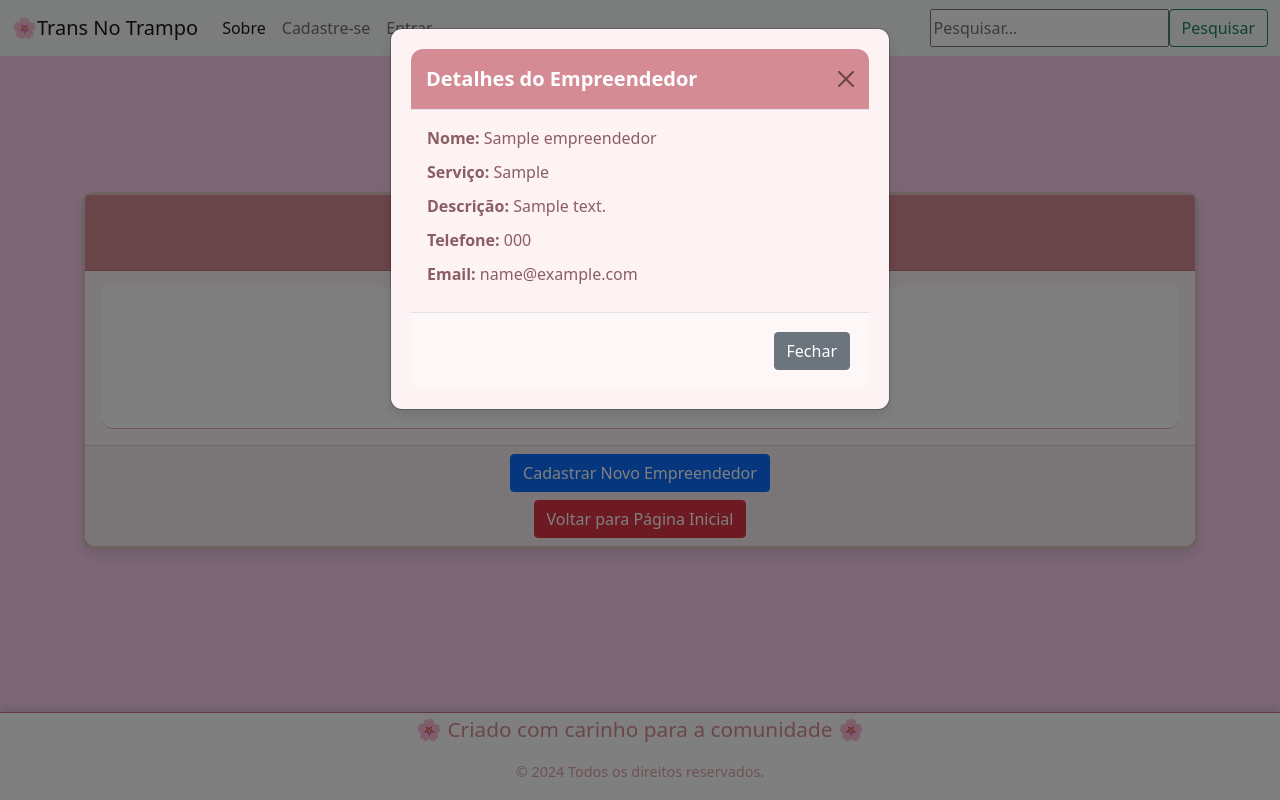
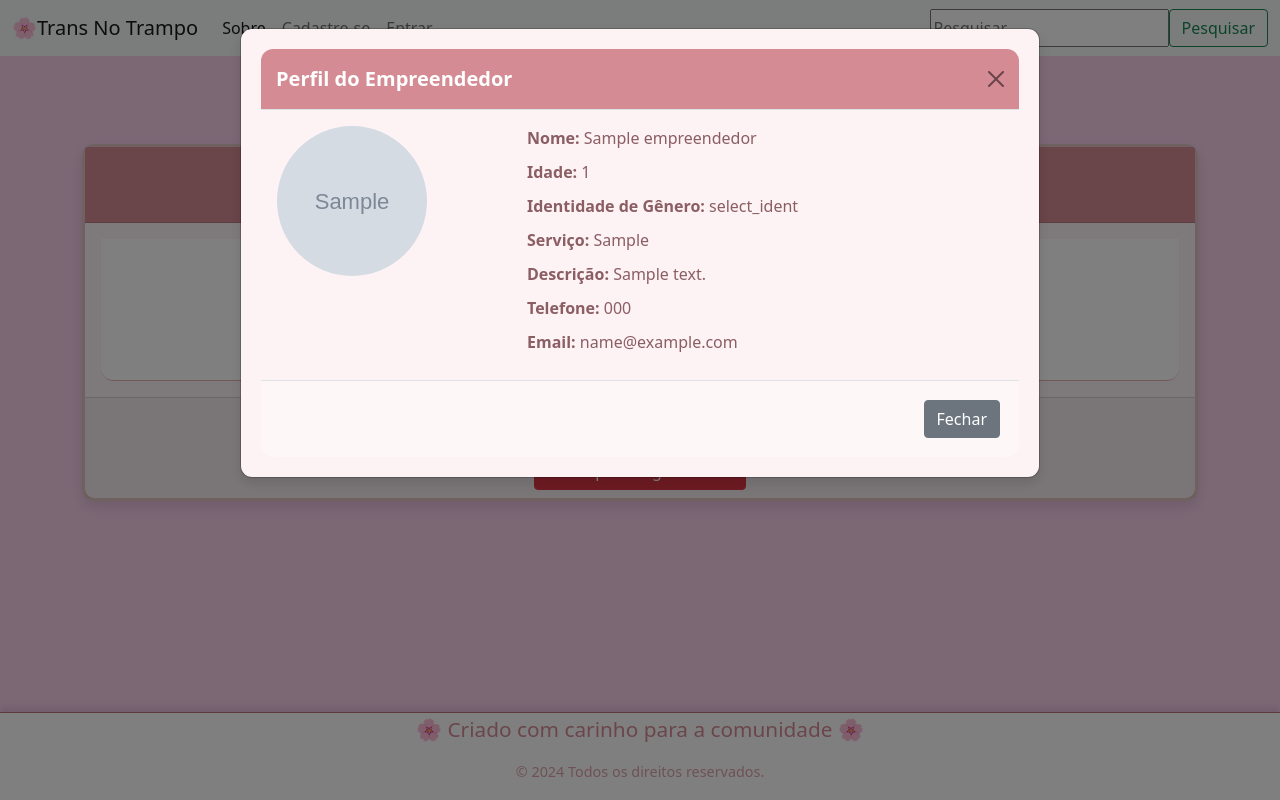
Before and after one commit to Joaquim-Renato/transNoTrampo, a Django app: page /empreendedores/ in a window 1280 px wide, after a click that opens the changed part. Run offline with Django 3.2, Linux system fonts and the light colour scheme; tables that the repository leaves empty hold one stand-in row (values such as "Sample post"); grey boxes marked "Sample" are stand-in pictures.

Commit message:
lista ok

```diff
--- a/empreendedores/templates/lista.html
+++ b/empreendedores/templates/lista.html
@@ -18,7 +18,7 @@
         crossorigin="anonymous"
     ></script>
 </head>
-<body style="background-color: #f8ceeb; ">
+<body style="background-color: #f8ceeb;">
 
     <header>
         <!-- Navbar -->
@@ -40,25 +40,17 @@
                             <a class="nav-link" href="{% url 'login' %}">Entrar</a>
                         </li>
                     </ul>
-
                     <form class="d-flex ms-auto" method="GET" action="{% url 'lista_empreendedores' %}">
-            <input type="text" class="campo-search" type="search"  placeholder="Pesquisar..."  name="q" value="{{ request.GET.q }}" >
-            <button class="btn btn-outline-success" type="submit"> <i class="bi bi-search"></i>Pesquisar</button>
+                        <input type="text" class="campo-search" placeholder="Pesquisar..." name="q" value="{{ request.GET.q }}">
+                        <button class="btn btn-outline-success" type="submit">Pesquisar</button>
                     </form>
-
-
                 </div>
             </div>
         </nav>
         <br><br><br><br>
-
     </header>
 
-<br>
-<br>
     <main>
-
-
         <div class="container mt-5">
             <div class="card mb-4">
                 <div class="card-header bg-primary text-white">
@@ -66,10 +58,19 @@
                 </div>
                 <div class="card-body">
                     <ul class="list-group">
-                    {% for empreendedor in  empreendedores %}
+                        {% for empreendedor in empreendedores %}
                             <li class="list-group-item">
-                            <!-- Tornando o nome do empreendedor clicável -->
-                            <a href="#" class="text-decoration-none" data-bs-toggle="modal" data-bs-target="#modalEmpreendedor" onclick="abrirModal('{{ empreendedor.nome }}', '{{ empreendedor.servico }}', '{{ empreendedor.descricao }}', '{{ empreendedor.telefone }}', '{{ empreendedor.email }}')">
+                                <a href="#" class="text-decoration-none" data-bs-toggle="modal" data-bs-target="#modalEmpreendedor"
+                                   onclick="abrirModal(
+                                       '{{ empreendedor.nome }}',
+                                       '{{ empreendedor.idade }}',
+                                       '{{ empreendedor.identidadegenero }}',
+                                       '{{ empreendedor.servico }}',
+                                       '{{ empreendedor.descricao }}',
+                                       '{{ empreendedor.telefone }}',
+                                       '{{ empreendedor.email }}',
+                                       {% if empreendedor.foto_perfil %} '{{ empreendedor.foto_perfil.url }}' {% else %} '' {% endif %}
+                                   )">
                                     <h3 class="mb-2">{{ empreendedor.nome }}</h3>
                                     <p><strong>Serviço:</strong> {{ empreendedor.servico }}</p>
                                     <p><strong>Descrição:</strong> {{ empreendedor.descricao }}</p>
@@ -82,7 +83,6 @@
                         {% endfor %}
                     </ul>
                 </div>
-            <!-- Botões de navegação -->
                 <div class="card-footer text-center">
                     <a href="{% url 'cadastrar_empreendedor' %}" class="btn btn-primary mb-2">Cadastrar Novo Empreendedor</a>
                     <br>
@@ -93,18 +93,29 @@
 
         <!-- Modal -->
         <div class="modal fade" id="modalEmpreendedor" tabindex="-1" aria-labelledby="modalEmpreendedorLabel" aria-hidden="true">
-        <div class="modal-dialog">
+            <div class="modal-dialog modal-lg">
                 <div class="modal-content">
                     <div class="modal-header">
-                    <h5 class="modal-title" id="modalEmpreendedorLabel">Detalhes do Empreendedor</h5>
+                        <h5 class="modal-title" id="modalEmpreendedorLabel">Perfil do Empreendedor</h5>
                         <button type="button" class="btn-close" data-bs-dismiss="modal" aria-label="Close"></button>
                     </div>
                     <div class="modal-body">
+                        <div class="row">
+                            <!-- Coluna da Foto de Perfil -->
+                            <div class="col-md-4 text-center">
+                                <img id="modalFotoPerfil" src="" alt="Foto de Perfil" class="img-fluid rounded-circle mb-3" style="width: 150px; height: 150px; object-fit: cover;">
+                            </div>
+                            <!-- Coluna das Informações -->
+                            <div class="col-md-8">
                                 <p><strong>Nome:</strong> <span id="modalNome"></span></p>
+                                <p><strong>Idade:</strong> <span id="modalIdade"></span></p>
+                                <p><strong>Identidade de Gênero:</strong> <span id="modalIdentidadeGenero"></span></p>
                                 <p><strong>Serviço:</strong> <span id="modalServico"></span></p>
                                 <p><strong>Descrição:</strong> <span id="modalDescricao"></span></p>
                                 <p><strong>Telefone:</strong> <span id="modalTelefone"></span></p>
                                 <p><strong>Email:</strong> <span id="modalEmail"></span></p>
+                            </div>
+                        </div>
                     </div>
                     <div class="modal-footer">
                         <button type="button" class="btn btn-secondary" data-bs-dismiss="modal">Fechar</button>
@@ -119,21 +130,29 @@
         <p class="footer-creditos">© 2024 Todos os direitos reservados.</p>
     </footer>
 
-</body>
-</html>
-
     <script>
-        // Função para abrir o modal e preencher as informações do empreendedor
-        function abrirModal(nome, servico, descricao, telefone, email) {
+        function abrirModal(nome, idade, identidadeGenero, servico, descricao, telefone, email, fotoPerfil) {
+            // Preenche os campos do modal com os dados do empreendedor
             document.getElementById('modalNome').textContent = nome;
+            document.getElementById('modalIdade').textContent = idade;
+            document.getElementById('modalIdentidadeGenero').textContent = identidadeGenero;
             document.getElementById('modalServico').textContent = servico;
             document.getElementById('modalDescricao').textContent = descricao;
             document.getElementById('modalTelefone').textContent = telefone;
             document.getElementById('modalEmail').textContent = email;
+
+            // Atualiza a foto de perfil
+            const fotoPerfilElement = document.getElementById('modalFotoPerfil');
+            if (fotoPerfil) {
+                fotoPerfilElement.src = fotoPerfil; // Define o src da imagem
+                fotoPerfilElement.style.display = 'block'; // Exibe a imagem
+            } else {
+                fotoPerfilElement.style.display = 'none'; // Oculta a imagem se não houver foto
             }
-
-
+        }
     </script>
+</body>
+</html>
 
 
 <style>
```
Lines whose indentation alone changed are shown as unchanged.
